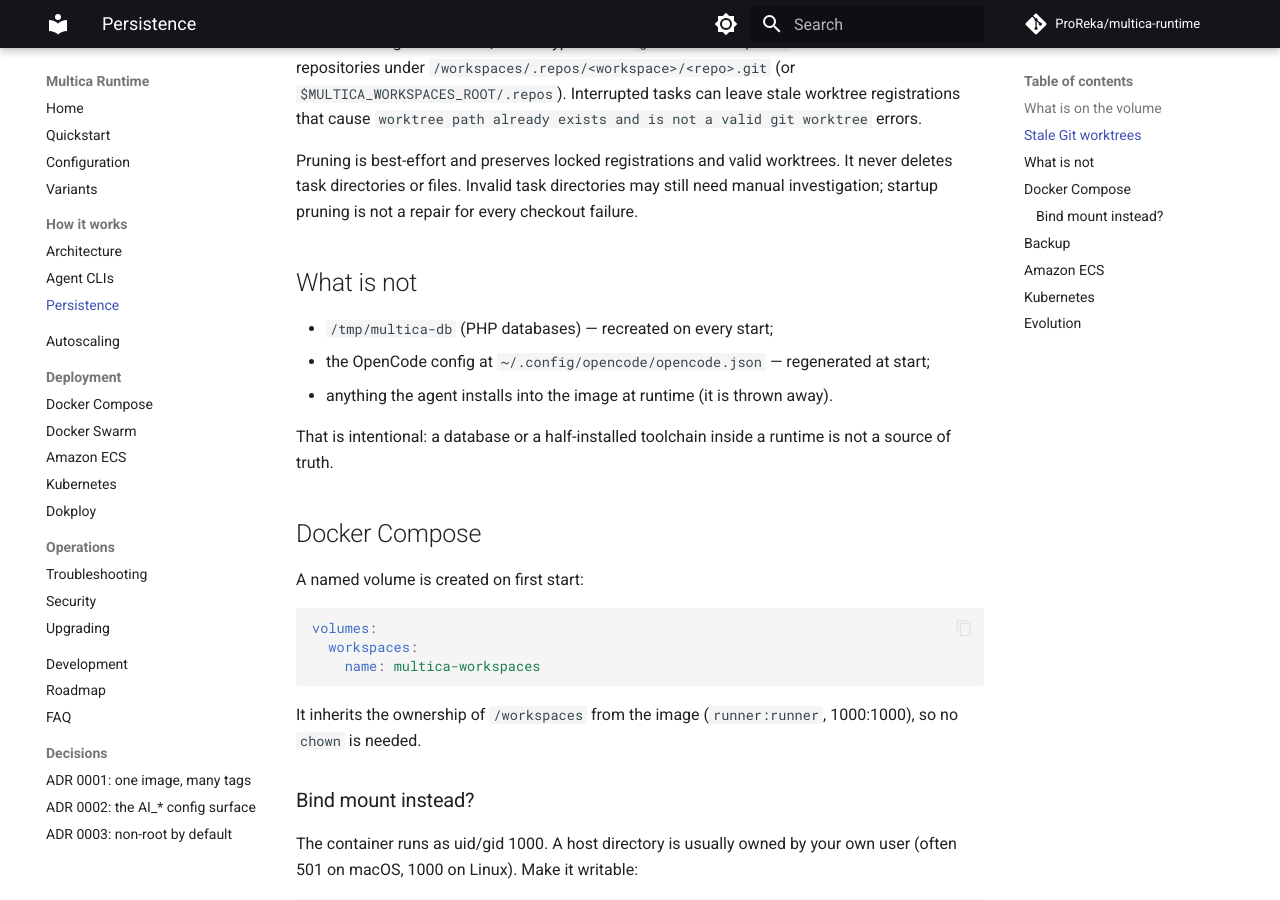
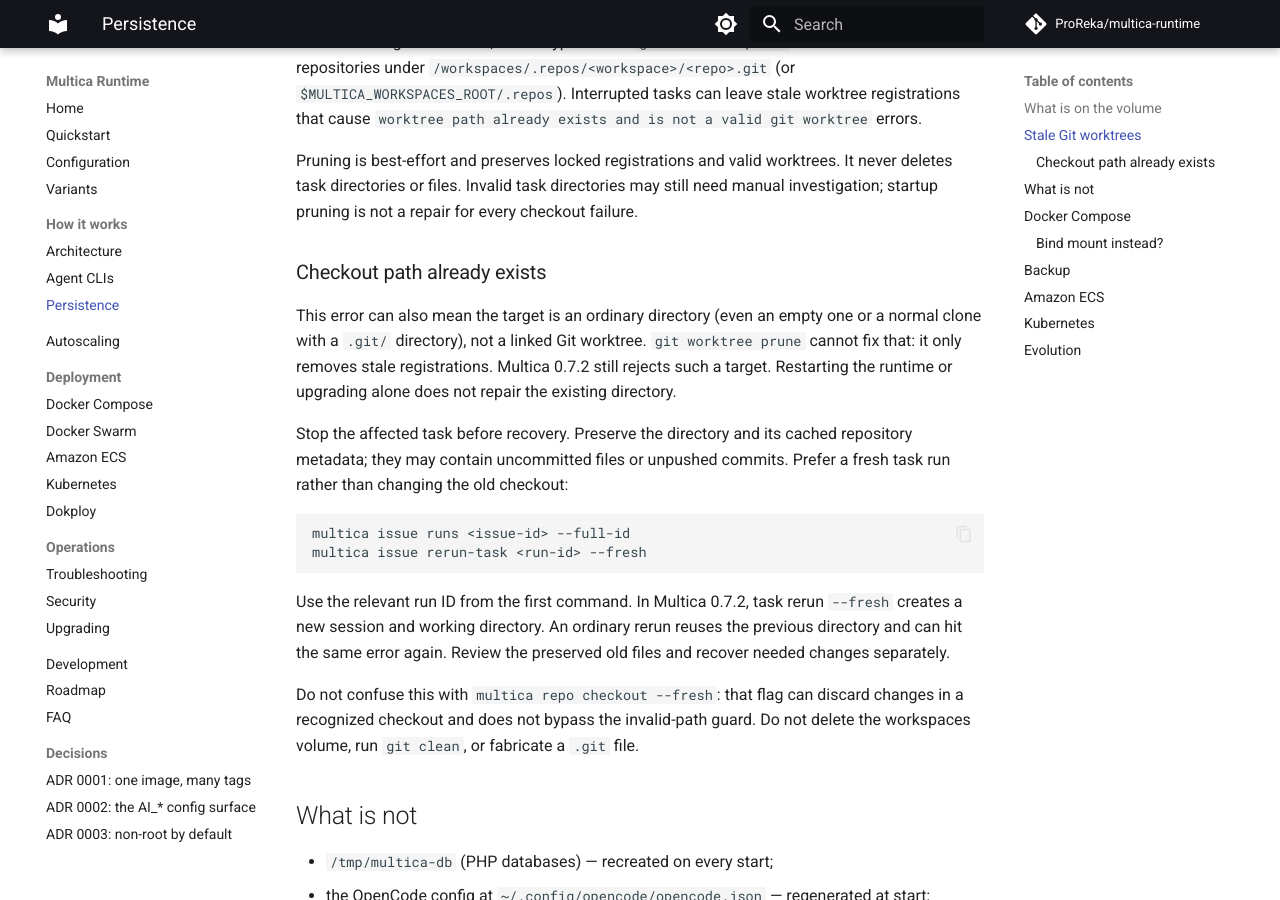
Before and after one commit to ProReka/multica-runtime, an MkDocs documentation site: the page built from docs/persistence.md, in a window 1280 px wide and 900 px high, scrolled down 740 px. Built offline with MkDocs 1.6.1 and Material for MkDocs 9.7.7, drawn with Linux system fonts in a browser that asks for light colours; comment, search, counter and statistics services are not loaded.

Commit message:
fix: upgrade Multica to 0.7.2 and document checkout recovery

````diff
--- a/docs/persistence.md
+++ b/docs/persistence.md
@@ -28,6 +28,32 @@
 It never deletes task directories or files. Invalid task directories may still
 need manual investigation; startup pruning is not a repair for every checkout
 failure.
+
+### Checkout path already exists
+
+This error can also mean the target is an ordinary directory (even an empty
+one or a normal clone with a `.git/` directory), not a linked Git worktree.
+`git worktree prune` cannot fix that: it only removes stale registrations.
+Multica 0.7.2 still rejects such a target. Restarting the runtime or upgrading
+alone does not repair the existing directory.
+
+Stop the affected task before recovery. Preserve the directory and its cached
+repository metadata; they may contain uncommitted files or unpushed commits.
+Prefer a fresh task run rather than changing the old checkout:
+
+```bash
+multica issue runs <issue-id> --full-id
+multica issue rerun-task <run-id> --fresh
+```
+
+Use the relevant run ID from the first command. In Multica 0.7.2, task rerun
+`--fresh` creates a new session and working directory. An ordinary rerun reuses
+the previous directory and can hit the same error again. Review the preserved
+old files and recover needed changes separately.
+
+Do not confuse this with `multica repo checkout --fresh`: that flag can discard
+changes in a recognized checkout and does not bypass the invalid-path guard.
+Do not delete the workspaces volume, run `git clean`, or fabricate a `.git` file.
 
 ## What is not
 
````
Also changed, not shown: CHANGELOG.md (+3 -0 lines), docs/quickstart.md (+1 -1 lines), 1 other file.
